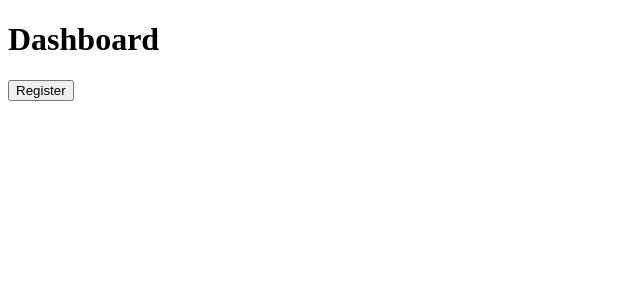
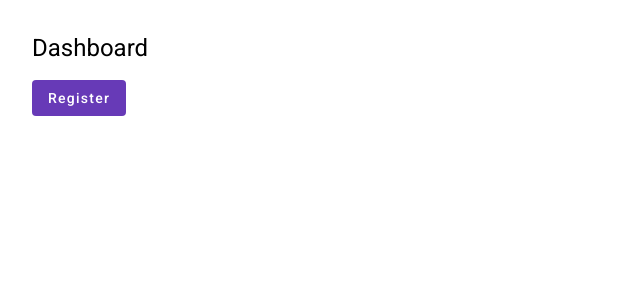
Before and after one commit to spiotr12/xm-programming-task, an Angular app in the folder ui/: page / in a window 1280 px wide. Shown: the top 300 px of the page, without its empty margins (0-640 px from the left). Built offline with nearby package versions, Linux system fonts and the light colour scheme.

Commit message:
add angular material

```diff
--- a/ui/angular.json
+++ b/ui/angular.json
@@ -30,6 +30,7 @@
               "src/assets"
             ],
             "styles": [
+              "@angular/material/prebuilt-themes/deeppurple-amber.css",
               "src/styles.scss"
             ],
             "scripts": []
@@ -99,6 +100,7 @@
               "src/assets"
             ],
             "styles": [
+              "@angular/material/prebuilt-themes/deeppurple-amber.css",
               "src/styles.scss"
             ],
             "scripts": []
--- a/ui/package.json
+++ b/ui/package.json
@@ -11,10 +11,12 @@
   "private": true,
   "dependencies": {
     "@angular/animations": "^15.1.0",
+    "@angular/cdk": "~15.1.0",
     "@angular/common": "^15.1.0",
     "@angular/compiler": "^15.1.0",
     "@angular/core": "^15.1.0",
     "@angular/forms": "^15.1.0",
+    "@angular/material": "~15.1.0",
     "@angular/platform-browser": "^15.1.0",
     "@angular/platform-browser-dynamic": "^15.1.0",
     "@angular/router": "^15.1.0",
--- a/ui/src/app/app.component.html
+++ b/ui/src/app/app.component.html
@@ -1 +1,3 @@
-<router-outlet></router-outlet>
+<main>
+  <router-outlet></router-outlet>
+</main>
--- a/ui/src/app/app.component.scss
+++ b/ui/src/app/app.component.scss
@@ -0,0 +1,3 @@
+main {
+  padding: 2rem
+}
--- a/ui/src/app/app.module.ts
+++ b/ui/src/app/app.module.ts
@@ -2,6 +2,7 @@
 import { HttpClientModule } from '@angular/common/http';
 import { ReactiveFormsModule } from '@angular/forms';
 import { BrowserModule } from '@angular/platform-browser';
+import { BrowserAnimationsModule } from '@angular/platform-browser/animations';
 
 import { AppRoutingModule } from './app-routing.module';
 import { AppComponent } from './app.component';
@@ -13,6 +14,7 @@
   imports: [
     BrowserModule,
     AppRoutingModule,
+    BrowserAnimationsModule,
     HttpClientModule,
     ReactiveFormsModule,
   ],
--- a/ui/src/app/dashboard/dashboard.component.html
+++ b/ui/src/app/dashboard/dashboard.component.html
@@ -1,2 +1,2 @@
 <h1>Dashboard</h1>
-<button routerLink="/registration">Register</button>
+<a mat-flat-button color="primary" routerLink="/registration">Register</a>
--- a/ui/src/index.html
+++ b/ui/src/index.html
@@ -6,8 +6,11 @@
   <base href="/">
   <meta name="viewport" content="width=device-width, initial-scale=1">
   <link rel="icon" type="image/x-icon" href="favicon.ico">
+  <link rel="preconnect" href="https://fonts.gstatic.com">
+  <link href="https://fonts.googleapis.com/css2?family=Roboto:wght@300;400;500&display=swap" rel="stylesheet">
+  <link href="https://fonts.googleapis.com/icon?family=Material+Icons" rel="stylesheet">
 </head>
-<body>
+<body class="mat-typography">
   <xm-root></xm-root>
 </body>
 </html>
--- a/ui/src/styles.scss
+++ b/ui/src/styles.scss
@@ -1 +1,10 @@
 /* You can add global styles to this file, and also import other style files */
+
+html, body {
+  height: 100%;
+}
+
+body {
+  margin: 0;
+  font-family: Roboto, "Helvetica Neue", sans-serif;
+}
```
Also changed, not shown: ui/src/app/dashboard/dashboard.module.ts (+6 -4 lines), 1 other file (tests, documents, lock files or other folders).
